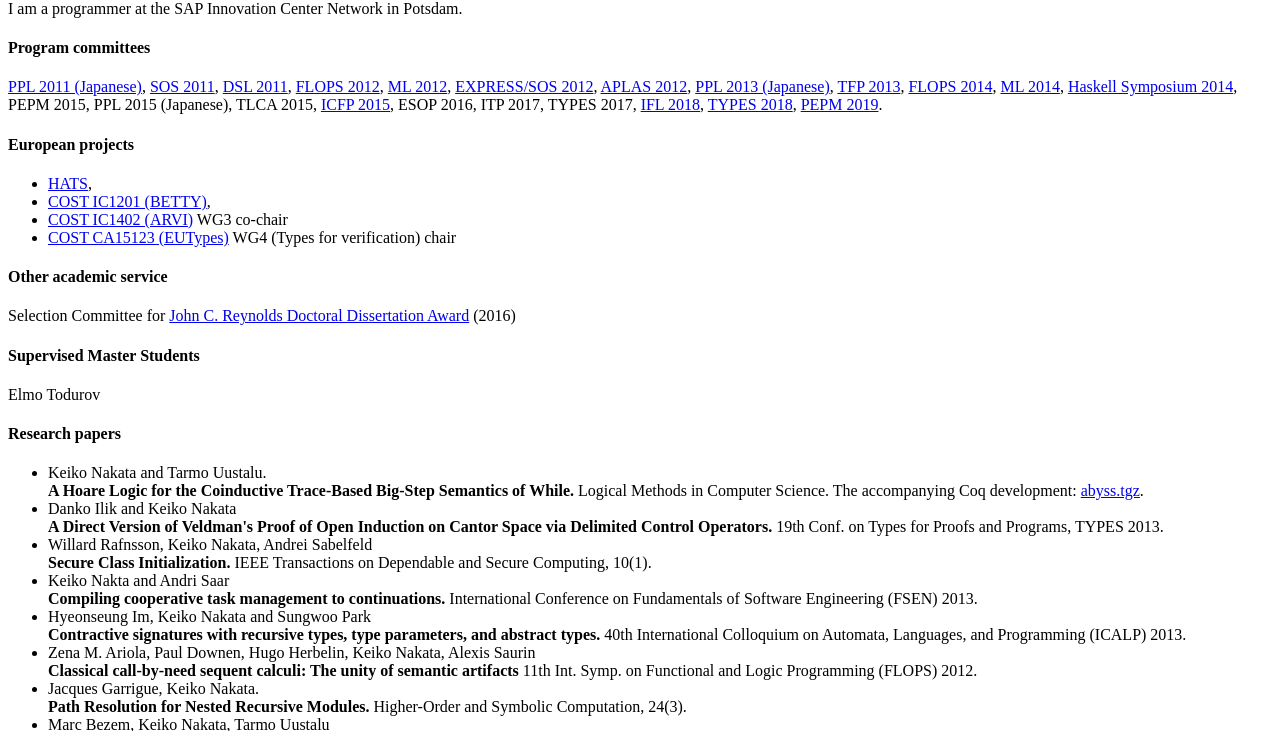
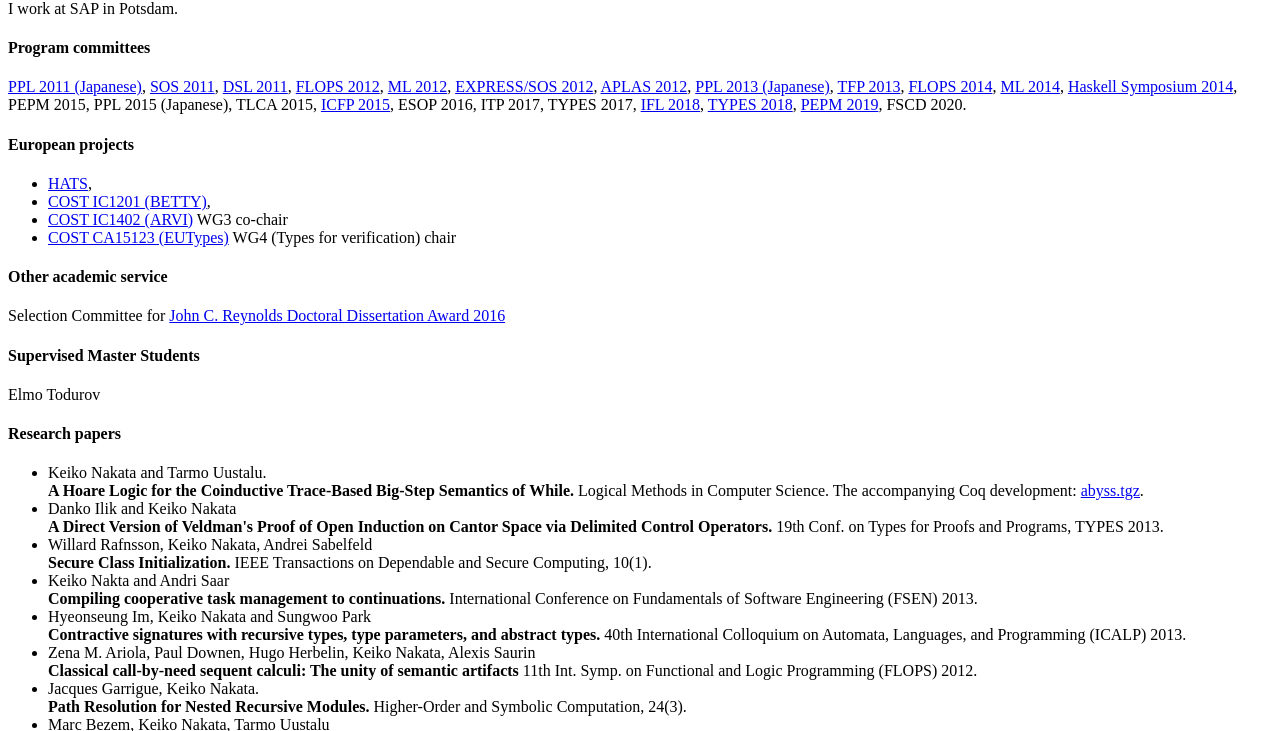
Before and after one commit to keikonakata/keikonakata.github.io, a plain HTML site: page index.html in a window 1280 px wide. Shown: the part 67-798 px from the top of the page. Drawn offline with Linux system fonts and the light colour scheme.

Commit message:
update index.html

```diff
--- a/index.html
+++ b/index.html
@@ -6,7 +6,7 @@
 <body>
   <h2> Keiko Nakata </h2>
 
-  I am a programmer at the SAP Innovation Center Network in Potsdam.
+  I work at SAP in Potsdam.
 
   <!-- &#954 &#949 &#954 &#959 . &#957 &#945 &#954 &#945 &#964 &#945@ gmail.com <br> -->
   <!-- Note there is no &#953! -->
@@ -36,7 +36,8 @@
   TYPES 2017,
   <a href="http://2018.iflconference.org/">IFL 2018</a>,
   <a href="https://types2018.projj.eu/">TYPES 2018</a>,
-  <a href="https://popl19.sigplan.org/track/pepm-2019-papers">PEPM 2019</a>.
+  <a href="https://popl19.sigplan.org/track/pepm-2019-papers">PEPM 2019</a>,
+  FSCD 2020.
 
 <h4> European projects</h4>
 <ul>
@@ -53,9 +54,7 @@ WG4 (Types for verification) chair
 <h4> Other academic service</h4>
 Selection Committee for
 <a href="http://www.sigplan.org/Awards/Dissertation/">
-John C. Reynolds Doctoral Dissertation Award</a> (2016)
-
-
+John C. Reynolds Doctoral Dissertation Award 2016</a>
 
 <h4>Supervised Master Students</h4>
 Elmo Todurov
```
